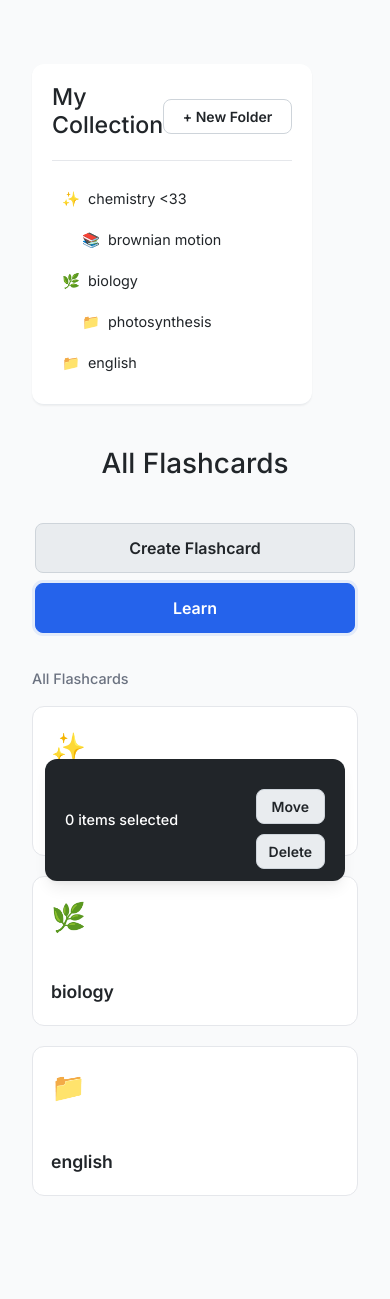
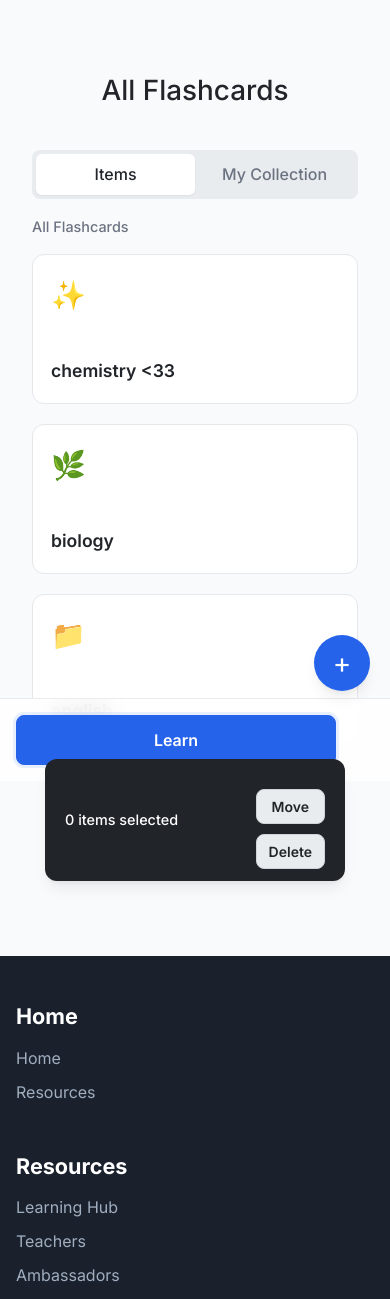
Before and after one commit to aya-aladdin/mocksplainer-flask, a Flask app: page /flashcards in a window 390 px wide. Shown: the part 63-1362 px from the top of the page. Run offline with Flask 3, Linux system fonts and the light colour scheme; a user stored in the database is signed in.

Commit message:
fixed mobile responsiveness flashcards

```diff
--- a/static/flashcards.css
+++ b/static/flashcards.css
@@ -375,3 +375,90 @@
 .toggle-arrow.open {
     transform: rotate(90deg);
 }
+
+/* --- Mobile Specific --- */
+.fab, .mobile-bottom-actions, .mobile-view-switcher {
+    display: none;
+}
+
+@media (max-width: 768px) {
+    .flashcards-layout {
+        padding-bottom: 100px; /* Space for sticky bottom bar */
+    }
+
+    .flashcards-sidebar {
+        display: none; /* Hide desktop sidebar */
+    }
+
+    #folder-tree {
+        display: none; /* Hide folder tree by default on mobile */
+        background: var(--panel);
+        padding: 1rem;
+        border-radius: 12px;
+        margin-top: 1rem;
+    }
+
+    .flashcards-main-header .actions {
+        display: none; /* Hide desktop action buttons */
+    }
+
+    .mobile-view-switcher {
+        display: flex;
+        background-color: #e9ecef;
+        padding: 4px;
+        border-radius: 8px;
+        margin-bottom: 1rem;
+    }
+
+    .view-switch-btn {
+        flex: 1;
+        padding: 8px 12px;
+        border: none;
+        background: transparent;
+        font-weight: 500;
+        border-radius: 6px;
+        color: var(--muted);
+    }
+
+    .view-switch-btn.active {
+        background: var(--panel);
+        color: var(--ink);
+        box-shadow: var(--shadow);
+    }
+
+    .fab {
+        display: flex;
+        align-items: center;
+        justify-content: center;
+        position: fixed;
+        bottom: 90px;
+        right: 20px;
+        width: 56px;
+        height: 56px;
+        background-color: var(--accent);
+        color: white;
+        border-radius: 50%;
+        border: none;
+        box-shadow: var(--shadow-lg);
+        font-size: 28px;
+        z-index: 1000;
+        cursor: pointer;
+    }
+
+    .mobile-bottom-actions {
+        display: block;
+        position: fixed;
+        bottom: 0;
+        left: 0;
+        right: 0;
+        background: rgba(255, 255, 255, 0.8);
+        backdrop-filter: blur(10px);
+        padding: 1rem;
+        border-top: 1px solid var(--border);
+        z-index: 999;
+    }
+
+    .mobile-bottom-actions .btn {
+        width: 100%;
+    }
+}
--- a/templates/flashcards.html
+++ b/templates/flashcards.html
@@ -26,11 +26,27 @@
             </div>
         </div>
 
+        <!-- Mobile-only view switcher -->
+        <div class="mobile-view-switcher">
+            <button class="view-switch-btn active" data-view="items">Items</button>
+            <button class="view-switch-btn" data-view="folders">My Collection</button>
+        </div>
+
         <nav id="breadcrumbs" aria-label="breadcrumb"></nav>
 
         <div id="items-container" class="items-grid">
         </div>
     </main>
+</div>
+
+<!-- Mobile Floating Action Button -->
+<button id="mobile-add-btn" class="fab" title="Create Flashcard">
+    <span>+</span>
+</button>
+
+<!-- Mobile Sticky Learn Button -->
+<div class="mobile-bottom-actions">
+    <button class="btn btn-primary" id="mobile-learn-btn">Learn</button>
 </div>
 
 <div id="select-learn-folders-modal" class="modal-overlay" style="display: none;">
@@ -170,6 +186,8 @@ document.addEventListener('DOMContentLoaded', function() {
     const cancelSelectionBtn = document.getElementById('cancel-selection-btn');
     const learnModeBtn = document.getElementById('learn-mode-btn');
     const selectLearnFoldersModal = document.getElementById('select-learn-folders-modal');
+    const mobileAddBtn = document.getElementById('mobile-add-btn');
+    const mobileLearnBtn = document.getElementById('mobile-learn-btn');
     const startLearnSessionBtn = document.getElementById('start-learn-session-btn');
     const cancelLearnSelectionBtn = document.getElementById('cancel-learn-selection-btn');
     const learnModeModal = document.getElementById('learn-mode-modal');
@@ -484,10 +502,19 @@ document.addEventListener('DOMContentLoaded', function() {
         renderLearnFolderTree(fullData.folders, treeContainer);
         selectLearnFoldersModal.style.display = 'flex';
     });
+    mobileLearnBtn.addEventListener('click', () => {
+        // Re-use the same logic as the desktop learn button
+        learnModeBtn.click();
+    });
 
     newFlashcardBtn.addEventListener('click', () => {
         createFlashcardModal.style.display = 'flex';
     });
+
+    mobileAddBtn.addEventListener('click', () => {
+        createFlashcardModal.style.display = 'flex';
+    });
+
 
     document.getElementById('close-create-modal').addEventListener('click', () => {
         createFlashcardModal.style.display = 'none';
@@ -961,6 +988,22 @@ document.addEventListener('DOMContentLoaded', function() {
         }
     });
 
+    // --- Mobile View Switcher Logic ---
+    const viewSwitcher = document.querySelector('.mobile-view-switcher');
+    viewSwitcher.addEventListener('click', (e) => {
+        if (e.target.classList.contains('view-switch-btn')) {
+            const view = e.target.dataset.view;
+
+            viewSwitcher.querySelectorAll('.view-switch-btn').forEach(btn => btn.classList.remove('active'));
+            e.target.classList.add('active');
+
+            const itemsView = document.getElementById('items-container');
+            const foldersView = document.getElementById('folder-tree');
+
+            itemsView.style.display = view === 'items' ? 'grid' : 'none';
+            foldersView.style.display = view === 'folders' ? 'block' : 'none';
+        }
+    });
 
     document.addEventListener('click', function (e) {
         if (!e.target.closest('.item-menu-btn') && !e.target.closest('.item-menu-dropdown')) {
```
